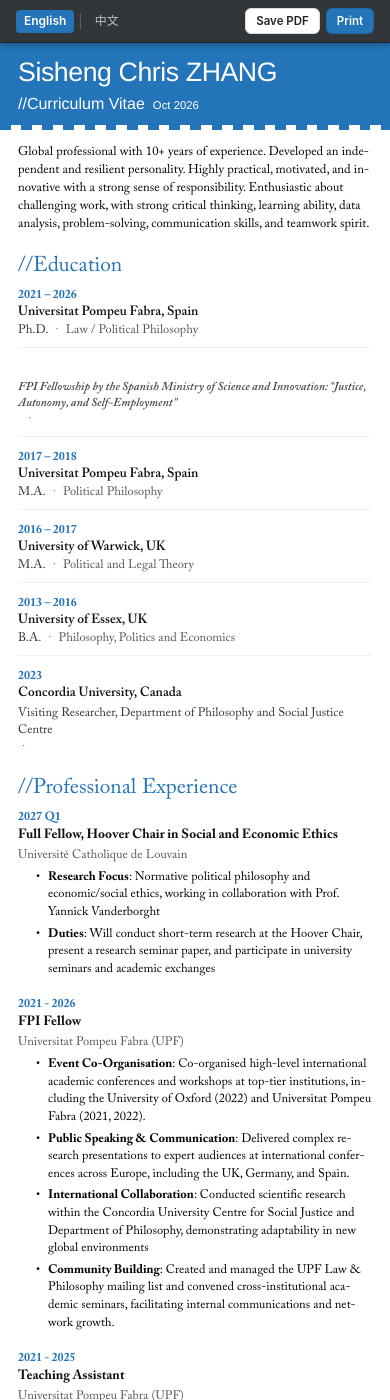
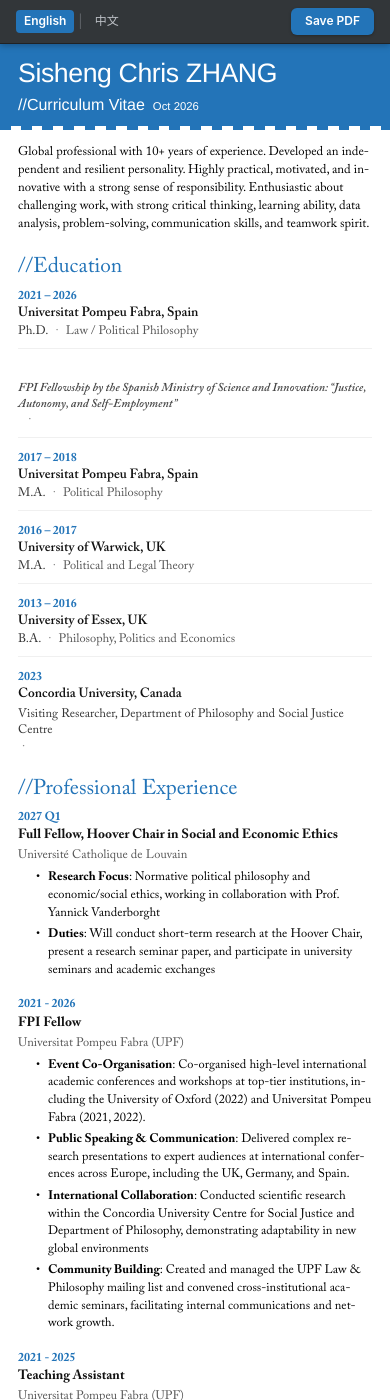
Before and after one commit to kzssc/cv, a Jekyll site: the page built from index.md, in a window 390 px wide and 1400 px high. Built offline with Jekyll 4.4.1, drawn with Linux system fonts in a browser that asks for light colours.

Commit message:
Disable mobile printing and enforce saving premade PDF on mobile devices

```diff
--- a/_layouts/cv.html
+++ b/_layouts/cv.html
@@ -78,5 +78,19 @@
     </div>
     {% endif %}
   </div>
+  <script>
+    (function() {
+      var isMobile = /Android|iPhone|iPad|iPod|webOS|BlackBerry|IEMobile|Opera Mini/i.test(navigator.userAgent) ||
+                     (window.matchMedia && window.matchMedia('(max-width: 820px)').matches);
+      if (isMobile) {
+        window.print = function() {
+          var pdfLink = document.querySelector('.btn-download');
+          if (pdfLink && pdfLink.href) {
+            window.location.href = pdfLink.href;
+          }
+        };
+      }
+    })();
+  </script>
 </body>
 </html>
--- a/media/screen.css
+++ b/media/screen.css
@@ -658,12 +658,26 @@ html[lang="zh-cn"] .section-title {
     flex-shrink: 0;
   }
 
-  .btn-download,
   .btn-print {
-    padding: 5px 10px;
-    font-size: 11.5px;
+    display: none !important;
+  }
+
+  .btn-download {
+    background: var(--primary-color, #2374b8);
+    color: #ffffff;
+    border: none;
+    border-radius: 6px;
+    padding: 6px 14px;
+    font-size: 12px;
+    font-weight: 600;
     white-space: nowrap;
     flex-shrink: 0;
+    box-shadow: 0 1px 3px rgba(0,0,0,0.25);
+  }
+
+  .btn-download:hover {
+    color: #ffffff;
+    opacity: 0.9;
   }
 
   #cv-container {
```
Also changed, not shown: 3 other files.
